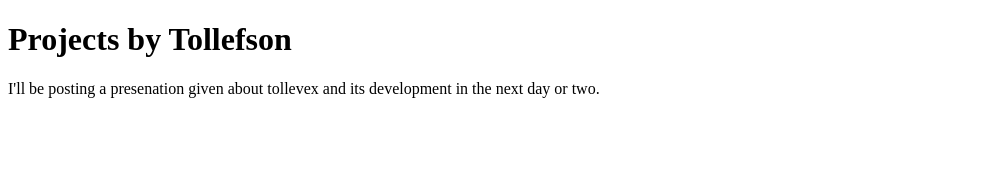
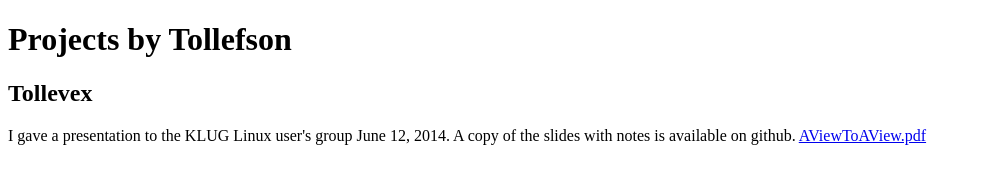
Before and after one commit to tollefson/tollefson.github.io, a plain HTML site: page index.html in a window 1280 px wide. Shown: the whole page, without its empty margins (0-982 px from the left). Drawn offline with Linux system fonts and the light colour scheme.

Commit message:
pdf presentation with presenter notes
Linked to the presentation I have to KLUG on June 12, 2014.

```diff
--- a/index.html
+++ b/index.html
@@ -2,6 +2,7 @@
 <html>
 <body>
 <h1>Projects by Tollefson</h1>
-<p>I'll be posting a presenation given about tollevex and its development in the next day or two.</p>
+<h2>Tollevex</h2>
+<p>I gave a presentation to the KLUG Linux user's group June 12, 2014.  A copy of the slides with notes is available on github.  <a href="tollevex/AViewToAVex.pdf">AViewToAView.pdf</a></p>
 </body>
 </html>
```
